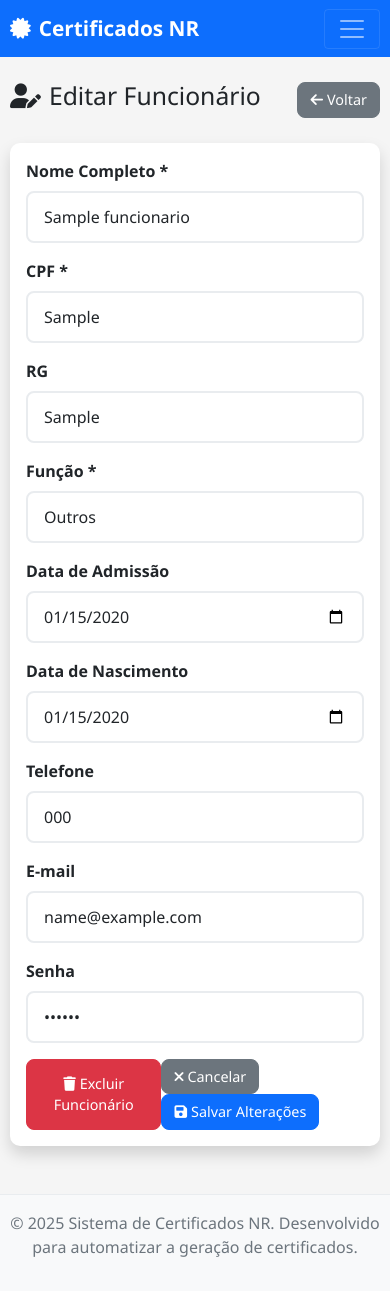
After one commit to LevitaSofia/appcertificadosnrs, a Flask app: page /editar_funcionario/1 in a window 390 px wide. The commit adds this page. Run offline with Flask 3, Linux system fonts and the light colour scheme; tables that the repository leaves empty hold one stand-in row (values such as "Sample post"); some libraries are stand-ins or nearby versions.

Commit message:
Feature: Implementar edição completa de funcionários
- Adicionar rota /editar_funcionario/<id> com GET e POST
- Adicionar rota /excluir_funcionario/<id> (apenas se sem certificados)
- Criar template editar_funcionario.html completo com:
  * Formulário pré-preenchido com dados do funcionário
  * Dropdown com todas as funções disponíveis
  * Validação de CPF duplicado
  * Máscaras para CPF e telefone
  * Modal de confirmação para exclusão
  * Proteção contra exclusão se houver certificados
- Atualizar botão 'Editar' na listagem de funcionários
- Interface responsiva e intuitiva
- Validações robustas no frontend e backend

```diff
--- a/app.py
+++ b/app.py
@@ -344,6 +344,67 @@ def cadastrar_funcionario():
         return redirect(url_for('funcionarios'))
 
     return render_template('cadastrar_funcionario.html')
+
+
+@app.route('/editar_funcionario/<int:funcionario_id>', methods=['GET', 'POST'])
+def editar_funcionario(funcionario_id):
+    funcionario = Funcionario.query.get_or_404(funcionario_id)
+
+    if request.method == 'POST':
+        funcionario.nome = request.form['nome']
+        funcionario.rg = request.form.get('rg', '')
+        funcionario.funcao = request.form.get('funcao', 'Não informado')
+        funcionario.telefone = request.form.get('telefone', '')
+        funcionario.email = request.form.get('email', '')
+        funcionario.senha = request.form.get('senha', '')
+
+        # Converter datas
+        data_admissao_str = request.form.get('data_admissao')
+        if data_admissao_str:
+            funcionario.data_admissao = datetime.strptime(
+                data_admissao_str, '%Y-%m-%d').date()
+
+        data_nascimento_str = request.form.get('data_nascimento')
+        if data_nascimento_str:
+            funcionario.data_nascimento = datetime.strptime(
+                data_nascimento_str, '%Y-%m-%d').date()
+
+        # Validar CPF apenas se foi alterado
+        cpf_novo = request.form['cpf']
+        if cpf_novo != funcionario.cpf:
+            if not validar_cpf(cpf_novo):
+                flash('CPF inválido!', 'error')
+                return render_template('editar_funcionario.html', funcionario=funcionario)
+
+            # Verificar se CPF já existe
+            if Funcionario.query.filter_by(cpf=cpf_novo).first():
+                flash('CPF já cadastrado por outro funcionário!', 'error')
+                return render_template('editar_funcionario.html', funcionario=funcionario)
+
+            funcionario.cpf = cpf_novo
+
+        db.session.commit()
+        flash('Funcionário atualizado com sucesso!', 'success')
+        return redirect(url_for('funcionarios'))
+
+    return render_template('editar_funcionario.html', funcionario=funcionario)
+
+
+@app.route('/excluir_funcionario/<int:funcionario_id>', methods=['POST'])
+def excluir_funcionario(funcionario_id):
+    funcionario = Funcionario.query.get_or_404(funcionario_id)
+
+    # Verificar se tem certificados
+    if funcionario.certificados:
+        flash(f'Não é possível excluir {funcionario.nome}. Funcionário possui certificados gerados.', 'error')
+        return redirect(url_for('funcionarios'))
+
+    nome_funcionario = funcionario.nome
+    db.session.delete(funcionario)
+    db.session.commit()
+
+    flash(f'Funcionário {nome_funcionario} excluído com sucesso!', 'success')
+    return redirect(url_for('funcionarios'))
 
 
 @app.route('/gerar_unitario')
@@ -797,10 +858,12 @@ def importar_funcionarios():
                 cpf_formatado = f"{cpf_limpo[:3]}.{cpf_limpo[3:6]}.{cpf_limpo[6:9]}-{cpf_limpo[9:11]}"
 
                 # Verificar se funcionário já existe e atualizar
-                funcionario_existente = Funcionario.query.filter_by(cpf=cpf_formatado).first()
+                funcionario_existente = Funcionario.query.filter_by(
+                    cpf=cpf_formatado).first()
                 if funcionario_existente:
                     # Atualizar funcionário existente com nova função
-                    funcionario_existente.funcao = func_data.get('funcao', 'Instalador de Telas')
+                    funcionario_existente.funcao = func_data.get(
+                        'funcao', 'Instalador de Telas')
                     funcionario_existente.telefone = func_data['telefone']
                     funcionario_existente.email = func_data['email'] if func_data['email'] else None
                     funcionario_existente.senha = func_data['senha']
@@ -812,10 +875,12 @@ def importar_funcionarios():
                     func_data['data_nascimento'], '%d/%m/%Y').date()
 
                 # Verificar se funcionário já existe e atualizar
-                funcionario_existente = Funcionario.query.filter_by(cpf=cpf_formatado).first()
+                funcionario_existente = Funcionario.query.filter_by(
+                    cpf=cpf_formatado).first()
                 if funcionario_existente:
                     # Atualizar funcionário existente com nova função
-                    funcionario_existente.funcao = func_data.get('funcao', 'Instalador de Telas')
+                    funcionario_existente.funcao = func_data.get(
+                        'funcao', 'Instalador de Telas')
                     funcionario_existente.telefone = func_data['telefone']
                     funcionario_existente.email = func_data['email'] if func_data['email'] else None
                     funcionario_existente.senha = func_data['senha']
@@ -830,7 +895,8 @@ def importar_funcionarios():
                     telefone=func_data['telefone'],
                     email=func_data['email'] if func_data['email'] else None,
                     senha=func_data['senha'],
-                    funcao=func_data.get('funcao', 'Instalador de Telas'),  # Usar função específica ou padrão
+                    # Usar função específica ou padrão
+                    funcao=func_data.get('funcao', 'Instalador de Telas'),
                     data_admissao=datetime.now().date()  # Data atual como admissão
                 )
 
--- /dev/null
+++ b/templates/editar_funcionario.html
@@ -0,0 +1,191 @@
+{% extends "base.html" %}
+
+{% block title %}Editar Funcionário - Sistema de Certificados NR{% endblock %}
+
+{% block content %}
+<div class="d-flex justify-content-between align-items-center mb-4">
+    <h2><i class="fas fa-user-edit me-2"></i>Editar Funcionário</h2>
+    <a href="{{ url_for('funcionarios') }}" class="btn btn-secondary">
+        <i class="fas fa-arrow-left me-1"></i>Voltar
+    </a>
+</div>
+
+<div class="card shadow">
+    <div class="card-body">
+        <form method="POST" id="formEditarFuncionario">
+            <div class="row">
+                <div class="col-md-6">
+                    <div class="mb-3">
+                        <label for="nome" class="form-label">Nome Completo *</label>
+                        <input type="text" class="form-control" id="nome" name="nome"
+                               value="{{ funcionario.nome }}" required>
+                    </div>
+                </div>
+                <div class="col-md-3">
+                    <div class="mb-3">
+                        <label for="cpf" class="form-label">CPF *</label>
+                        <input type="text" class="form-control" id="cpf" name="cpf"
+                               value="{{ funcionario.cpf }}" required maxlength="14">
+                    </div>
+                </div>
+                <div class="col-md-3">
+                    <div class="mb-3">
+                        <label for="rg" class="form-label">RG</label>
+                        <input type="text" class="form-control" id="rg" name="rg"
+                               value="{{ funcionario.rg or '' }}">
+                    </div>
+                </div>
+            </div>
+
+            <div class="row">
+                <div class="col-md-4">
+                    <div class="mb-3">
+                        <label for="funcao" class="form-label">Função *</label>
+                        <select class="form-control" id="funcao" name="funcao" required>
+                            <option value="">Selecione a função</option>
+                            <option value="Técnico de Segurança" {{ 'selected' if funcionario.funcao == 'Técnico de Segurança' }}>Técnico de Segurança</option>
+                            <option value="Supervisor de Instalação" {{ 'selected' if funcionario.funcao == 'Supervisor de Instalação' }}>Supervisor de Instalação</option>
+                            <option value="Instalador de Telas" {{ 'selected' if funcionario.funcao == 'Instalador de Telas' }}>Instalador de Telas</option>
+                            <option value="Auxiliar de Instalação" {{ 'selected' if funcionario.funcao == 'Auxiliar de Instalação' }}>Auxiliar de Instalação</option>
+                            <option value="Menor Aprendiz" {{ 'selected' if funcionario.funcao == 'Menor Aprendiz' }}>Menor Aprendiz</option>
+                            <option value="Assistente Administrativo" {{ 'selected' if funcionario.funcao == 'Assistente Administrativo' }}>Assistente Administrativo</option>
+                            <option value="Gerente" {{ 'selected' if funcionario.funcao == 'Gerente' }}>Gerente</option>
+                            <option value="Coordenador" {{ 'selected' if funcionario.funcao == 'Coordenador' }}>Coordenador</option>
+                            <option value="Outros" {{ 'selected' if funcionario.funcao not in ['Técnico de Segurança', 'Supervisor de Instalação', 'Instalador de Telas', 'Auxiliar de Instalação', 'Menor Aprendiz', 'Assistente Administrativo', 'Gerente', 'Coordenador'] }}>Outros</option>
+                        </select>
+                    </div>
+                </div>
+                <div class="col-md-4">
+                    <div class="mb-3">
+                        <label for="data_admissao" class="form-label">Data de Admissão</label>
+                        <input type="date" class="form-control" id="data_admissao" name="data_admissao"
+                               value="{{ funcionario.data_admissao.strftime('%Y-%m-%d') if funcionario.data_admissao }}">
+                    </div>
+                </div>
+                <div class="col-md-4">
+                    <div class="mb-3">
+                        <label for="data_nascimento" class="form-label">Data de Nascimento</label>
+                        <input type="date" class="form-control" id="data_nascimento" name="data_nascimento"
+                               value="{{ funcionario.data_nascimento.strftime('%Y-%m-%d') if funcionario.data_nascimento }}">
+                    </div>
+                </div>
+            </div>
+
+            <div class="row">
+                <div class="col-md-4">
+                    <div class="mb-3">
+                        <label for="telefone" class="form-label">Telefone</label>
+                        <input type="text" class="form-control" id="telefone" name="telefone"
+                               value="{{ funcionario.telefone or '' }}" placeholder="(11) 99999-9999">
+                    </div>
+                </div>
+                <div class="col-md-4">
+                    <div class="mb-3">
+                        <label for="email" class="form-label">E-mail</label>
+                        <input type="email" class="form-control" id="email" name="email"
+                               value="{{ funcionario.email or '' }}" placeholder="funcionario@altatelas.com">
+                    </div>
+                </div>
+                <div class="col-md-4">
+                    <div class="mb-3">
+                        <label for="senha" class="form-label">Senha</label>
+                        <input type="password" class="form-control" id="senha" name="senha"
+                               value="{{ funcionario.senha or '' }}" placeholder="Digite uma senha">
+                    </div>
+                </div>
+            </div>
+
+            <div class="d-flex justify-content-between">
+                <button type="button" class="btn btn-danger" onclick="excluirFuncionario({{ funcionario.id }})">
+                    <i class="fas fa-trash me-1"></i>Excluir Funcionário
+                </button>
+                <div>
+                    <a href="{{ url_for('funcionarios') }}" class="btn btn-secondary me-2">
+                        <i class="fas fa-times me-1"></i>Cancelar
+                    </a>
+                    <button type="submit" class="btn btn-primary">
+                        <i class="fas fa-save me-1"></i>Salvar Alterações
+                    </button>
+                </div>
+            </div>
+        </form>
+    </div>
+</div>
+
+<!-- Modal de Confirmação de Exclusão -->
+<div class="modal fade" id="modalExcluir" tabindex="-1">
+    <div class="modal-dialog">
+        <div class="modal-content">
+            <div class="modal-header">
+                <h5 class="modal-title">Confirmar Exclusão</h5>
+                <button type="button" class="btn-close" data-bs-dismiss="modal"></button>
+            </div>
+            <div class="modal-body">
+                <p><strong>Atenção!</strong> Esta ação é irreversível.</p>
+                <p>Tem certeza de que deseja excluir o funcionário <strong>{{ funcionario.nome }}</strong>?</p>
+                {% if funcionario.certificados %}
+                <div class="alert alert-warning">
+                    <i class="fas fa-exclamation-triangle me-1"></i>
+                    Este funcionário possui {{ funcionario.certificados|length }} certificado(s) gerado(s) e não pode ser excluído.
+                </div>
+                {% endif %}
+            </div>
+            <div class="modal-footer">
+                <button type="button" class="btn btn-secondary" data-bs-dismiss="modal">Cancelar</button>
+                {% if not funcionario.certificados %}
+                <form method="POST" action="{{ url_for('excluir_funcionario', funcionario_id=funcionario.id) }}" style="display: inline;">
+                    <button type="submit" class="btn btn-danger">
+                        <i class="fas fa-trash me-1"></i>Excluir
+                    </button>
+                </form>
+                {% endif %}
+            </div>
+        </div>
+    </div>
+</div>
+
+<script>
+// Máscara para CPF
+document.getElementById('cpf').addEventListener('input', function(e) {
+    let value = e.target.value.replace(/\D/g, '');
+    value = value.replace(/(\d{3})(\d)/, '$1.$2');
+    value = value.replace(/(\d{3})(\d)/, '$1.$2');
+    value = value.replace(/(\d{3})(\d{1,2})$/, '$1-$2');
+    e.target.value = value;
+});
+
+// Máscara para telefone
+document.getElementById('telefone').addEventListener('input', function(e) {
+    let value = e.target.value.replace(/\D/g, '');
+    value = value.replace(/(\d{2})(\d)/, '($1) $2');
+    value = value.replace(/(\d{5})(\d)/, '$1-$2');
+    e.target.value = value;
+});
+
+// Função para excluir funcionário
+function excluirFuncionario(id) {
+    var modal = new bootstrap.Modal(document.getElementById('modalExcluir'));
+    modal.show();
+}
+
+// Validação do formulário
+document.getElementById('formEditarFuncionario').addEventListener('submit', function(e) {
+    const nome = document.getElementById('nome').value.trim();
+    const cpf = document.getElementById('cpf').value.trim();
+    const funcao = document.getElementById('funcao').value;
+
+    if (!nome || !cpf || !funcao) {
+        e.preventDefault();
+        alert('Por favor, preencha todos os campos obrigatórios (Nome, CPF e Função).');
+        return false;
+    }
+
+    // Validação básica de CPF
+    if (cpf.replace(/\D/g, '').length !== 11) {
+        e.preventDefault();
+        alert('CPF deve ter 11 dígitos.');
+        return false;
+    }
+});
+</script>
+{% endblock %}
```
Also changed, not shown: templates/funcionarios.html (+1 -6 lines).
